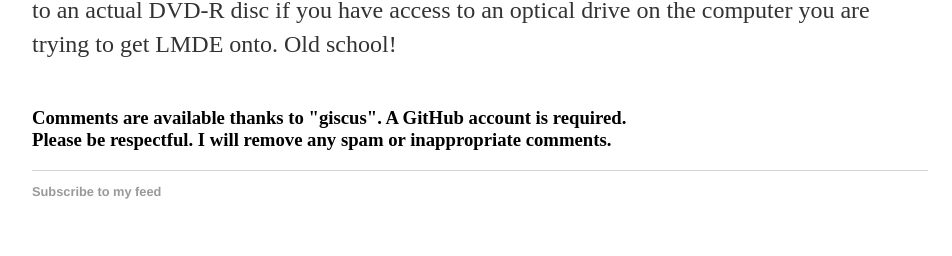
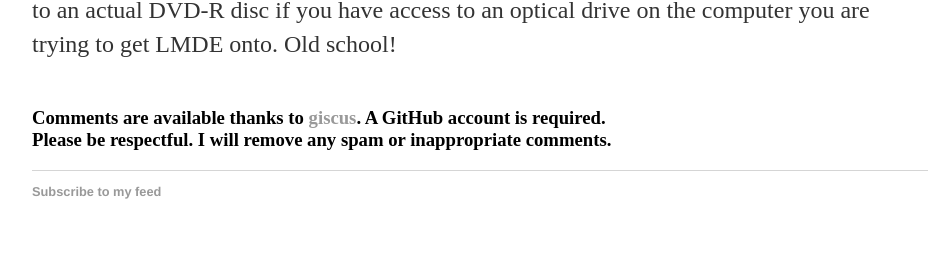
Before and after one commit to martinsblog/martinsblog.github.io, a Jekyll site: the page built from _posts/2023-11-22-lmde-live-USB-creation.md, in a window 1280 px wide. Shown: the part 1367-1623 px from the top of the page, without its empty margins (160-1112 px from the left). Built offline with Jekyll 4.4.1, drawn with Linux system fonts in a browser that asks for light colours; comment, search, counter and statistics services are not loaded; part of the change alters nothing that is shown.

```diff
--- a/_layouts/post.html
+++ b/_layouts/post.html
@@ -10,7 +10,7 @@ layout: default
 
 <h3>
 <br />
-Comments are available thanks to "giscus". A GitHub account is required.<br />
+Comments are available thanks to <a href="https://github.com/giscus/giscus">giscus</a>. A GitHub account is required.<br />
 Please be respectful. I will remove any spam or inappropriate comments.
 </h3>
 
```
